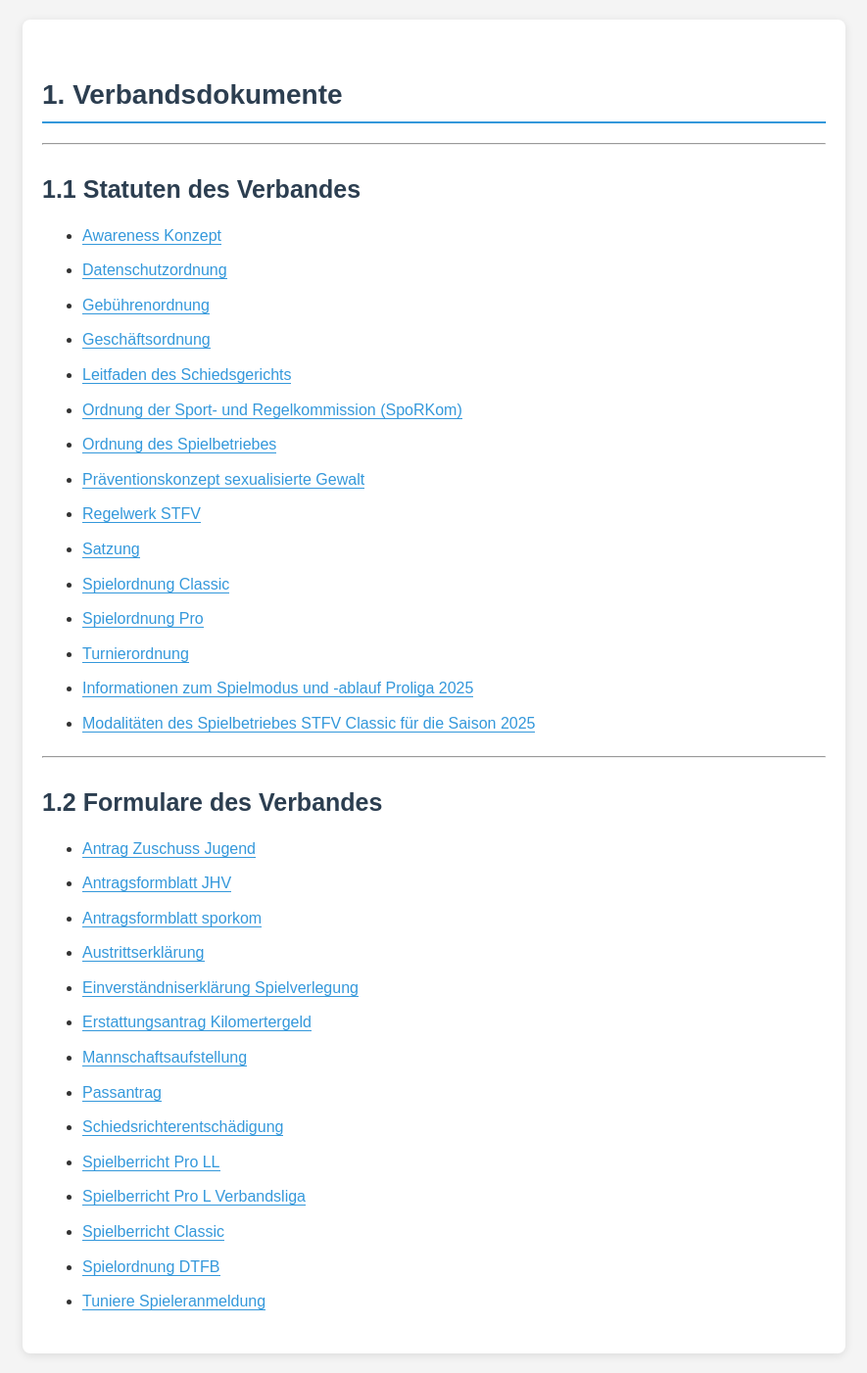
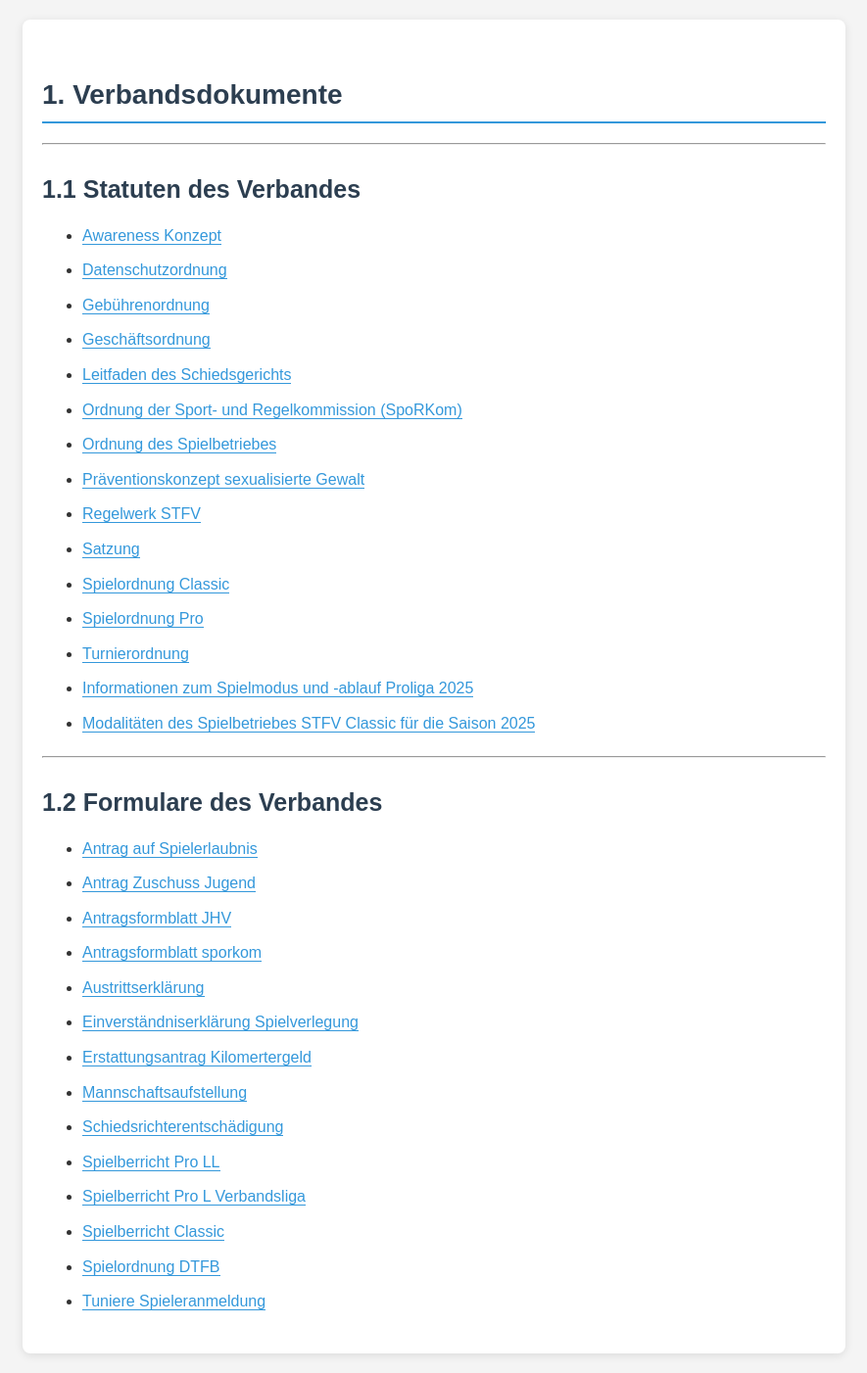
Before and after one commit to Deutscher-Tischfussballbund/stfv-docs, a Jekyll site: the page built from index.md, in a window 1280 px wide. Shown: the whole page at 98% size, without its empty margins (197-1082 px from the left). Built offline with Jekyll 4.4.1, drawn with Linux system fonts in a browser that asks for light colours; our own code applies the rules of GitHub Pages for plain Markdown files.

Commit message:
Antrag auf Spielerlaubnis im Index umbenennen

```diff
--- a/index.md
+++ b/index.md
@@ -24,6 +24,7 @@
 
 ## Formulare des Verbandes
 
+- [Antrag auf Spielerlaubnis](./assets/pdf/Antrag_auf_Spielerlaubnis.pdf)
 - [Antrag Zuschuss Jugend](./assets/pdf/Antrag_Zuschuss_Jugend.pdf)
 - [Antragsformblatt JHV](./assets/pdf/antragsformblatt_jhv.pdf)
 - [Antragsformblatt sporkom](./assets/pdf/antragsformblatt_sporkom.pdf)
@@ -31,7 +32,6 @@
 - [Einverständniserklärung Spielverlegung](./assets/pdf/einverstaendniserklaerung_spieverlegung.pdf)
 - [Erstattungsantrag Kilomertergeld](./assets/pdf/erstattungsantrag_kilometrgeld.pdf)
 - [Mannschaftsaufstellung](./assets/pdf/mannschaftsaufstellung.pdf)
-- [Passantrag](./assets/pdf/Antrag_auf_Spielerlaubnis.pdf)
 - [Schiedsrichterentschädigung](./assets/pdf/schiedsrichterentschaedigung.pdf)
 - [Spielberricht Pro LL](./assets/pdf/spielberricht_Pro_LL.pdf)
 - [Spielberricht Pro L Verbandsliga](./assets/pdf/spielberricht_Pro_LVerbandsliga.pdf)
```
